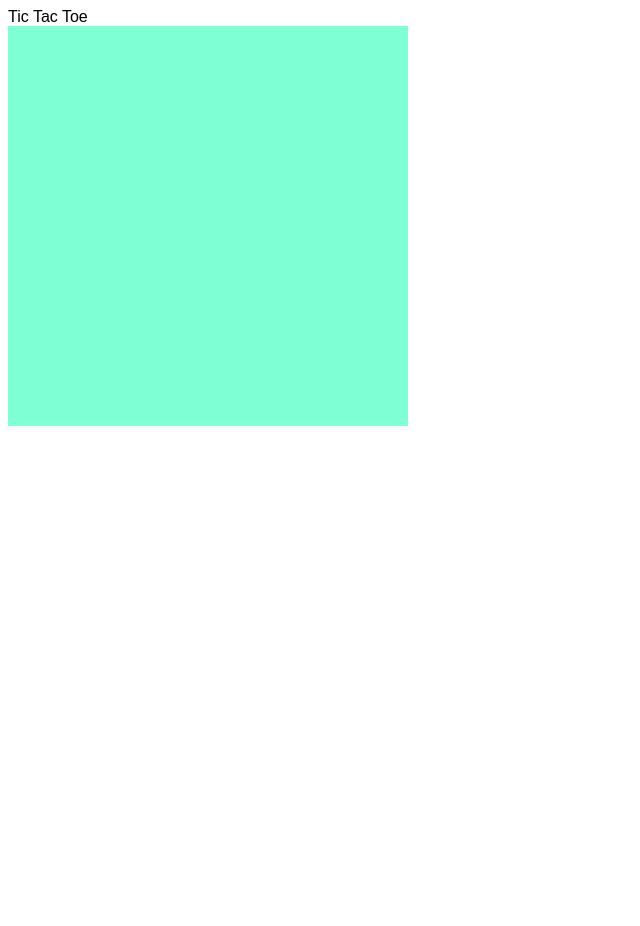
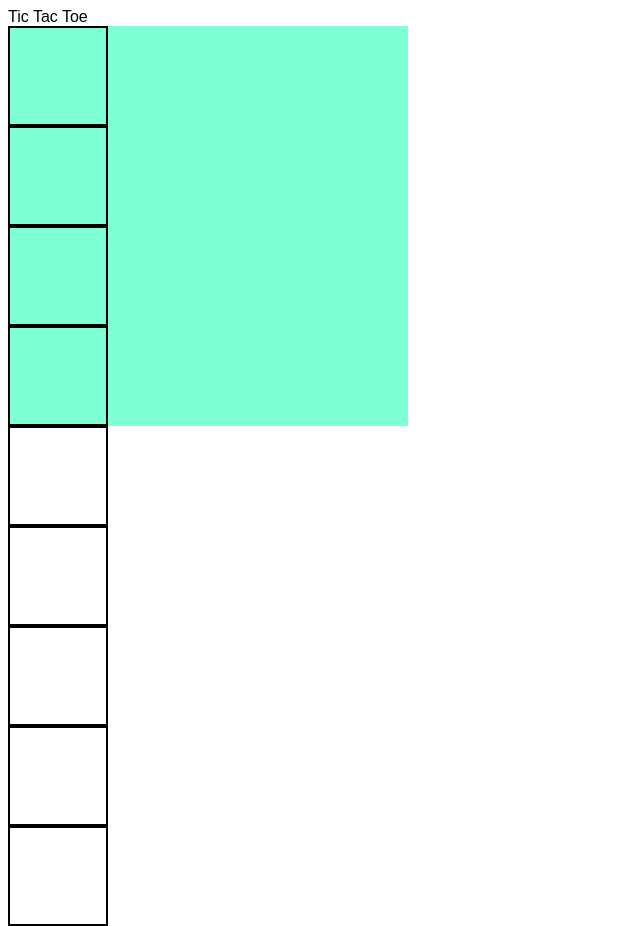
Before and after one commit to MelinaPr/tictactoe2, a plain HTML site: page index.html in a window 1280 px wide. Shown: the whole page, without its empty margins (0-640 px from the left). Before the commit the page ends 800 px from the top, so only its background shows below. Drawn offline with Linux system fonts and the light colour scheme.

Commit message:
added boxes

```diff
--- a/index.css
+++ b/index.css
@@ -7,3 +7,9 @@ body {
     height: 400px;
     width: 400px;
 }
+
+.box {
+    height: 96px;
+    width: 96px;
+    border: 2px solid black;
+}
--- a/index.html
+++ b/index.html
@@ -12,7 +12,21 @@
 <body>
     <hi>Tic Tac Toe</hi>
     <div id="board">
-
+        <div class="row">
+            <div class="box"></div>
+            <div class="box"></div>
+            <div class="box"></div>
+        </div>
+        <div class="row">
+            <div class="box"></div>
+            <div class="box"></div>
+            <div class="box"></div>
+        </div>
+        <div class="row">
+            <div class="box"></div>
+            <div class="box"></div>
+            <div class="box"></div>
+        </div>
     </div>
 </body>
 
```
